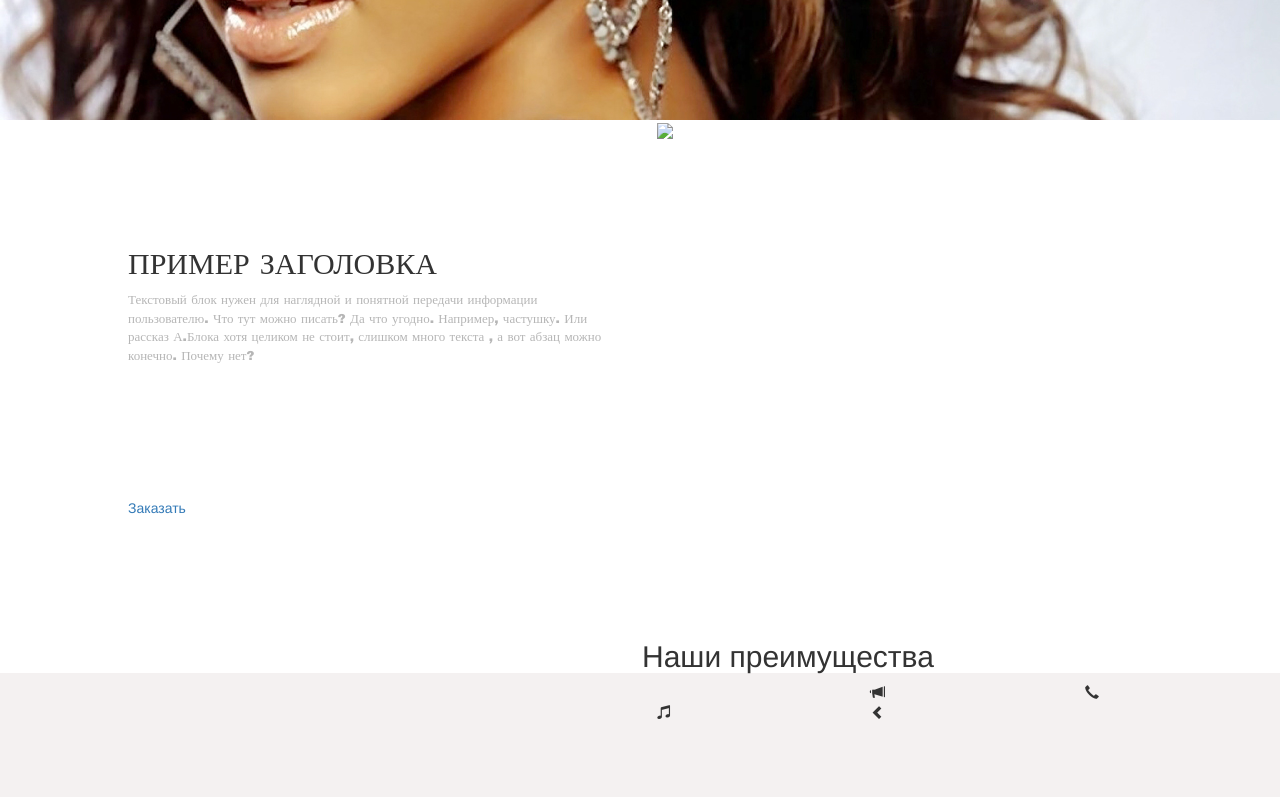
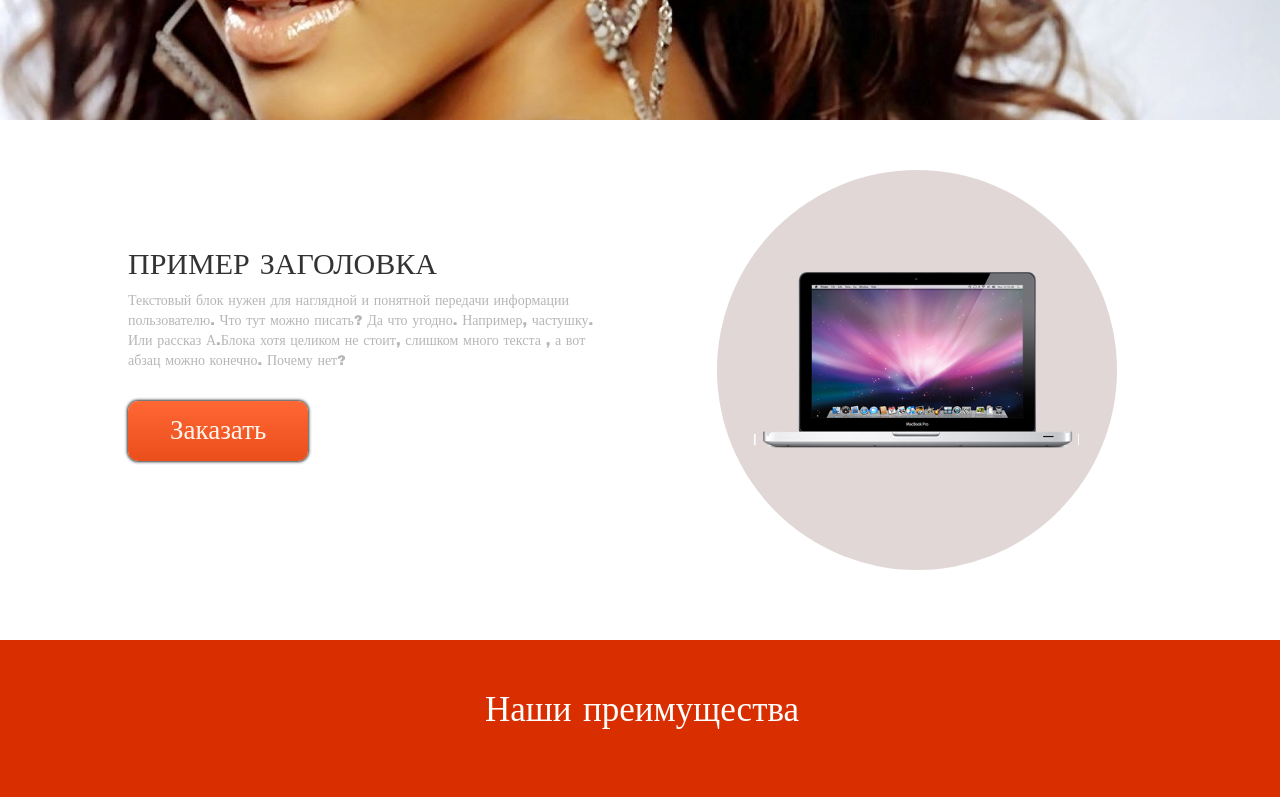
Before and after one commit to AntonKharitonovgl/bootstrap-example, a plain HTML site: page index.html in a window 1280 px wide. Shown: the part 460-1257 px from the top of the page. Before the commit the page ends 1208 px from the top, so only its background shows below. Drawn offline with nearby package versions, Linux system fonts and the light colour scheme.

Commit message:
Add files via upload

```diff
--- a/css/styles.css
+++ b/css/styles.css
@@ -85,14 +85,18 @@ body {
 
 
 .col2{
-height: 500px;
+max-height: 400px;
 width: 121%;
 margin-left: -101px;
+padding-bottom: 0px;
+margin-bottom: 0px;
 }
 
 .col3{
-height: 500px;
+max-height: 500px;
 width: 100%;
+padding-bottom: 0px;
+margin-bottom: 0px;
 }
 
 .info{
@@ -106,7 +110,90 @@ width: 100%;
 }
 
 .info p{
-	font-size: 13px;
+	font-size: 14px;
     font-family: arial black;
     color: #b6b6b6;
 }
+.compicon{
+margin-top: 50px;
+margin-left: 60px;
+width: 400px;
+height: 400px;
+background: #e1d7d7;
+border-radius: 50%;
+}
+
+.compicon img{
+margin-top: 83px;
+margin-left: 37px;
+max-width: 325px;
+max-height: 335px;
+}
+
+.knopka_info{
+	margin-top: 30px;
+	width:180px;
+	height:60px;
+	border-radius: 10px;
+	box-shadow: 0 0 3px 1px;
+	background:linear-gradient(to top,#ea4e1b,#ff6735);
+	padding-top: 10px;
+}
+
+.knopka_info:hover{
+	margin-top: -80px;
+	padding-top: 10px;
+	width:180px;
+	height:60px;
+	border-radius: 10px;
+	box-shadow: 0 0 3px 1px;
+	background:linear-gradient(to top,#ed5b07,#ff7635);
+}
+
+.knopka_info a {
+font-size: 27px;
+font-family: Arial Bold;
+text-decoration: none;
+color: #fff6eb;
+margin-left: 42px;
+}
+
+.blocoficons{
+	width: 100%;
+	height: 540px;
+	background-color: #d92f00;
+}
+.blockofh2{
+	width: 100%;
+	height: 160px;
+	margin-top: 20px;
+	padding-top: 30px;
+}
+
+.headname{
+	width: 420px;
+	height: 100px;
+	margin-left: 200px;
+	margin:0 auto;
+}
+
+.headname h2{
+	font-size: 35px;
+    font-family: arial black;
+    color: #ffffff;
+    text-align: center;
+}
+
+.krugicon{
+	border: 7px solid white;
+    height: 144px;
+    width: 144px;
+    border-radius: 72px;
+    margin: 0 auto
+}
+.krugicon span{
+	margin-top: 29px;
+	margin-left: 29px;
+	font-size: 70px;
+	color: white;
+}
--- a/js/scripts.js
+++ b/js/scripts.js
@@ -1,6 +1,6 @@
 $(".example").vegas({
     slides: [
-        { src: "images/slaider1.jpg" },
-        { src: "images/logo3.jpg" }
+        { src: "/images/slaider1.jpg" },
+        { src: "/images/logo3.jpg" }
     ]
 });
```
Also changed, not shown: images/compicon.jpg (added).
